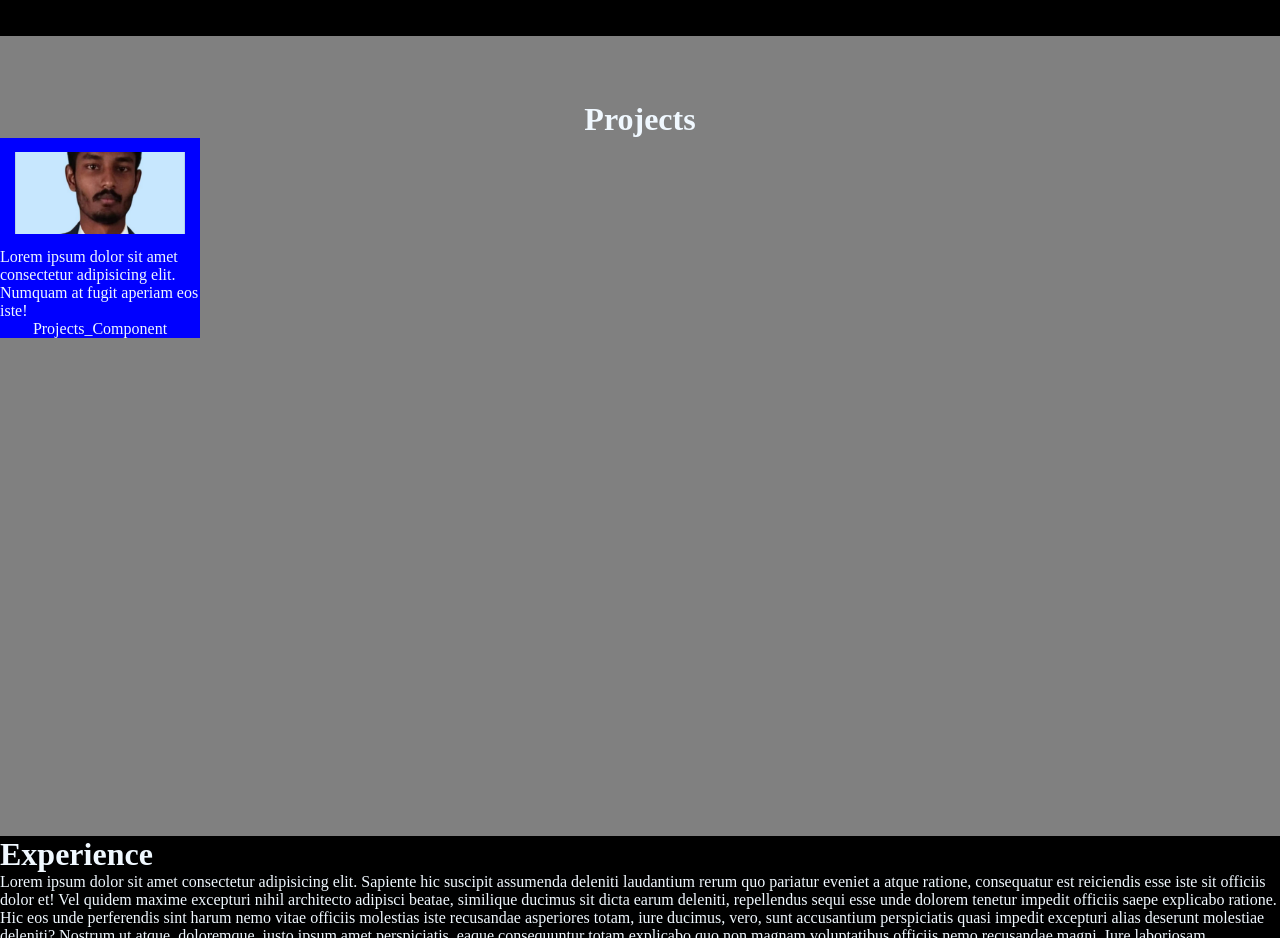
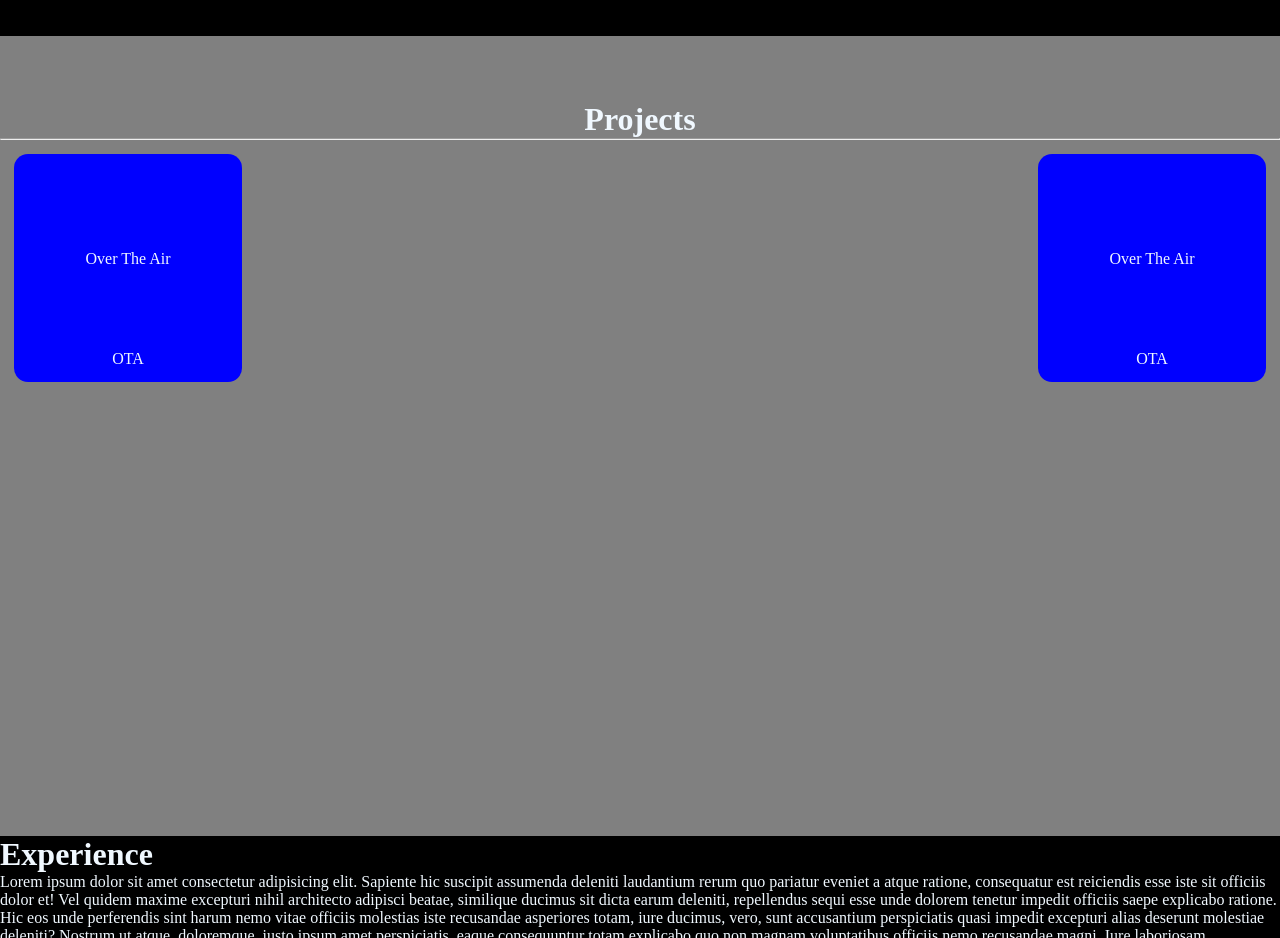
Before and after one commit to Paramesh-Kumar-2004/VP_Portfolio-2, a React (Create React App) app: page / in a window 1280 px wide. Shown: the part 2420-3358 px from the top of the page. Built offline with nearby package versions, Linux system fonts and the light colour scheme.

Commit message:
Updating The Projects.css

```diff
--- a/src/Components/Projects.jsx
+++ b/src/Components/Projects.jsx
@@ -8,7 +8,11 @@ function Projects() {
   return (
     <div id='Main_Project_Div'>
       <h1 id='Title'>Projects</h1>
-      <Projects_Component />
+      <hr />
+      <div id='Projects_List'>
+        <Projects_Component ProjectName='OTA' Project_ID='OTA' Description='Over The Air' />
+        <Projects_Component ProjectName='OTA' Project_ID='OTA' Description='Over The Air' />
+      </div>
     </div>
   )
 }
--- a/src/Components/Projects/Projects_Component.jsx
+++ b/src/Components/Projects/Projects_Component.jsx
@@ -3,14 +3,14 @@ import "../../Styles/Projects.css"
 
 
 
-function Projects_Component({ ProjectName, Project_ID, Description }) {
+function Projects_Component({ ProjectName = "Name None", Project_ID = "None", Description = "Summary None" }) {
     return (
         <div id='Projects_Component_Main'>
-            <div id='Project_IMG'></div>
+            <div id={Project_ID}></div>
             <div id='Project_Summary'>
-                Lorem ipsum dolor sit amet consectetur adipisicing elit. Numquam at fugit aperiam eos iste!
+                {Description}
             </div>
-            <div>Projects_Component</div>
+            <div>{ProjectName}</div>
         </div>
     )
 }
--- a/src/Styles/Projects.css
+++ b/src/Styles/Projects.css
@@ -1,6 +1,13 @@
 #Main_Project_Div {
     min-height: 100vh;
     background: grey;
+}
+
+#Projects_List{
+    display: flex;
+    align-items: center;
+    justify-content: space-between;
+    margin: 14px;
 }
 
 
@@ -9,12 +16,15 @@
     height: 200px;
     display: flex;
     flex-direction: column;
+    flex-wrap: wrap;
     align-items: center;
     justify-content: space-between;
     background: blue;
+    border-radius: 14px;
+    padding: 14px;
 }
 
-#Project_IMG{
+#None{
     margin: 14px;
     height: 170px;
     width: 170px;
```
